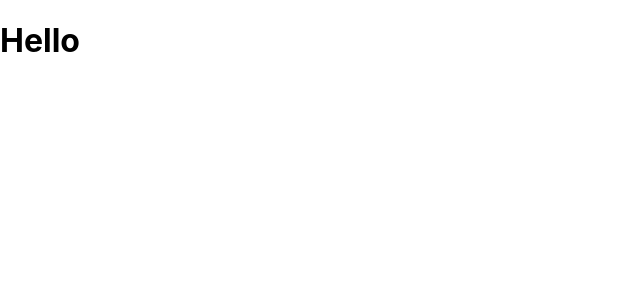
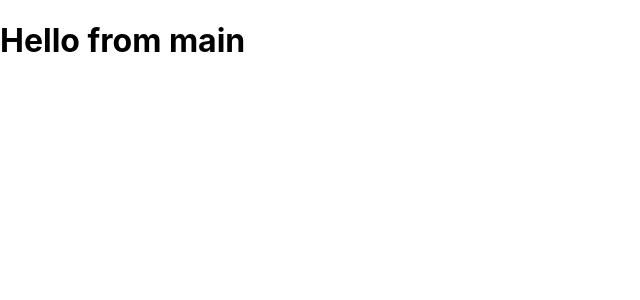
Before and after one commit to NA-Siddiky/bangladesh-premier-league, a React (Create React App) app: page / in a window 1280 px wide. Shown: the top 300 px of the page, without its empty margins (0-640 px from the left). Built offline with nearby package versions, Linux system fonts and the light colour scheme.

Commit message:
adding react project and main branch

```diff
--- a/src/App.js
+++ b/src/App.js
@@ -3,7 +3,7 @@
 function App() {
   return (
     <div className="App">
-      <h1>Hello</h1>
+      <h1>Hello from main</h1>
     </div>
   );
 }
```
